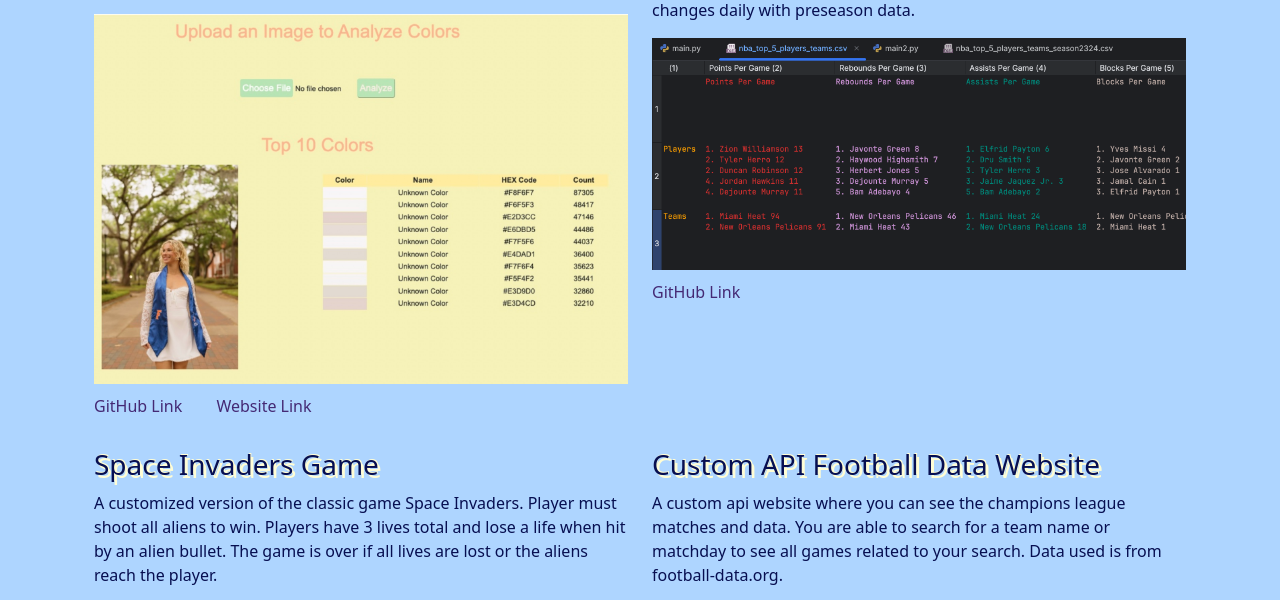
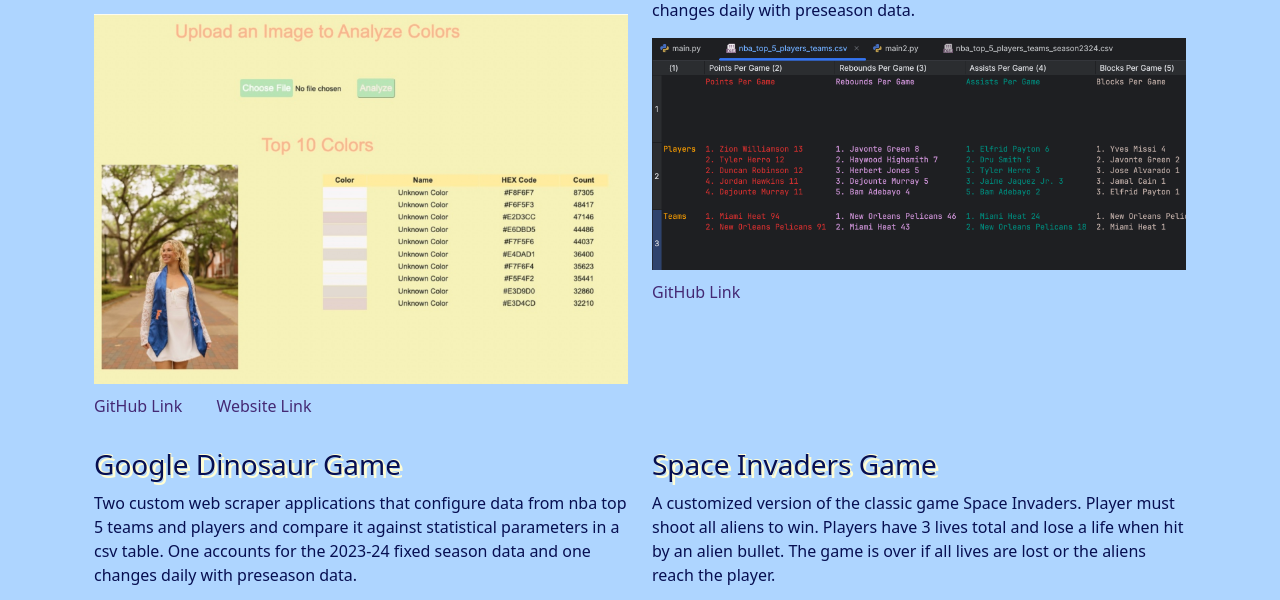
Before and after one commit to ellie-winer/PortfolioWebsite-Portfolio2, a Flask app: page / in a window 1280 px wide. Shown: the part 3566-4166 px from the top of the page. Run offline with Flask 3, Linux system fonts and the light colour scheme; some libraries are stand-ins or nearby versions.

Commit message:
adding project 13

```diff
--- a/templates/index.html
+++ b/templates/index.html
@@ -89,6 +89,12 @@
             <img src="{{ url_for('static', filename='/assets/project12.jpeg') }}" class="img-fluid">
             <a class="project-link" href="https://github.com/ellie-winer/CustomWebScraper-Portfolio12">GitHub Link</a>
         </div>
+         <div class="col-md-6">
+            <h3 class="main-title">Google Dinosaur Game</h3>
+            <p class="subtitle">Two custom web scraper applications that configure data from nba top 5 teams and players and compare it against statistical parameters in a csv table. One accounts for the 2023-24 fixed season data and one changes daily with preseason data.</p>
+            <img src="{{ url_for('static', filename='/assets/project13.jpeg') }}" class="img-fluid">
+            <a class="project-link" href="https://github.com/ellie-winer/CustomWebScraper-Portfolio12">GitHub Link</a>
+        </div>
         <div class="col-md-6">
             <h3 class="main-title">Space Invaders Game</h3>
             <p class="subtitle">A customized version of the classic game Space Invaders. Player must shoot all aliens to win. Players have 3 lives total and lose a life when hit by an alien bullet. The game is over if all lives are lost or the aliens reach the player.</p>
```
